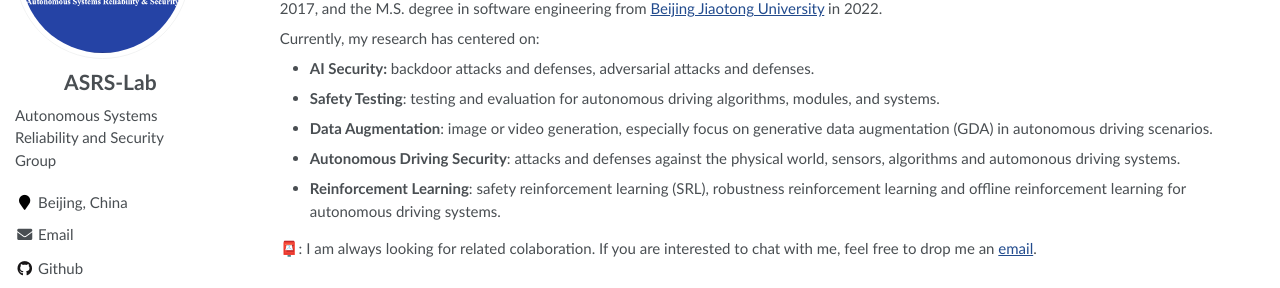
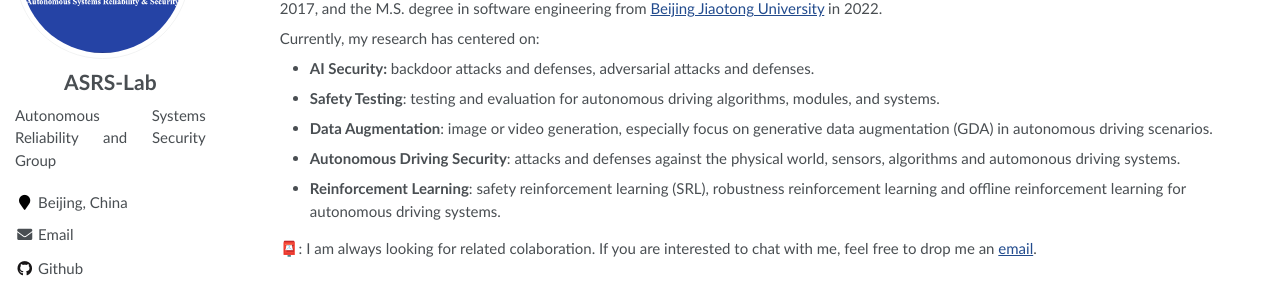
Before and after one commit to ASRS-Lab/ASRS-Lab.github.io, a Jekyll site: the page built from _pages/about.md, in a window 1280 px wide. Shown: the part 207-495 px from the top of the page. Built offline with Jekyll 4.4.1, drawn with Linux system fonts in a browser that asks for light colours.

Commit message:
调整author-profile样式,设置分散对齐

```diff
--- a/_includes/author-profile.html
+++ b/_includes/author-profile.html
@@ -10,7 +10,7 @@
 
   <div class="author__content">
     <h3 class="author__name" style="text-align: center;">{{ author.name }}</h3>
-    {% if author.bio %}<p class="author__bio">{{ author.bio }}</p>{% endif %}
+    {% if author.bio %}<p class="author__bio" style="text-align: justify;">{{ author.bio }}</p>{% endif %}
   </div>
 
   <div class="author__urls-wrapper">
```
